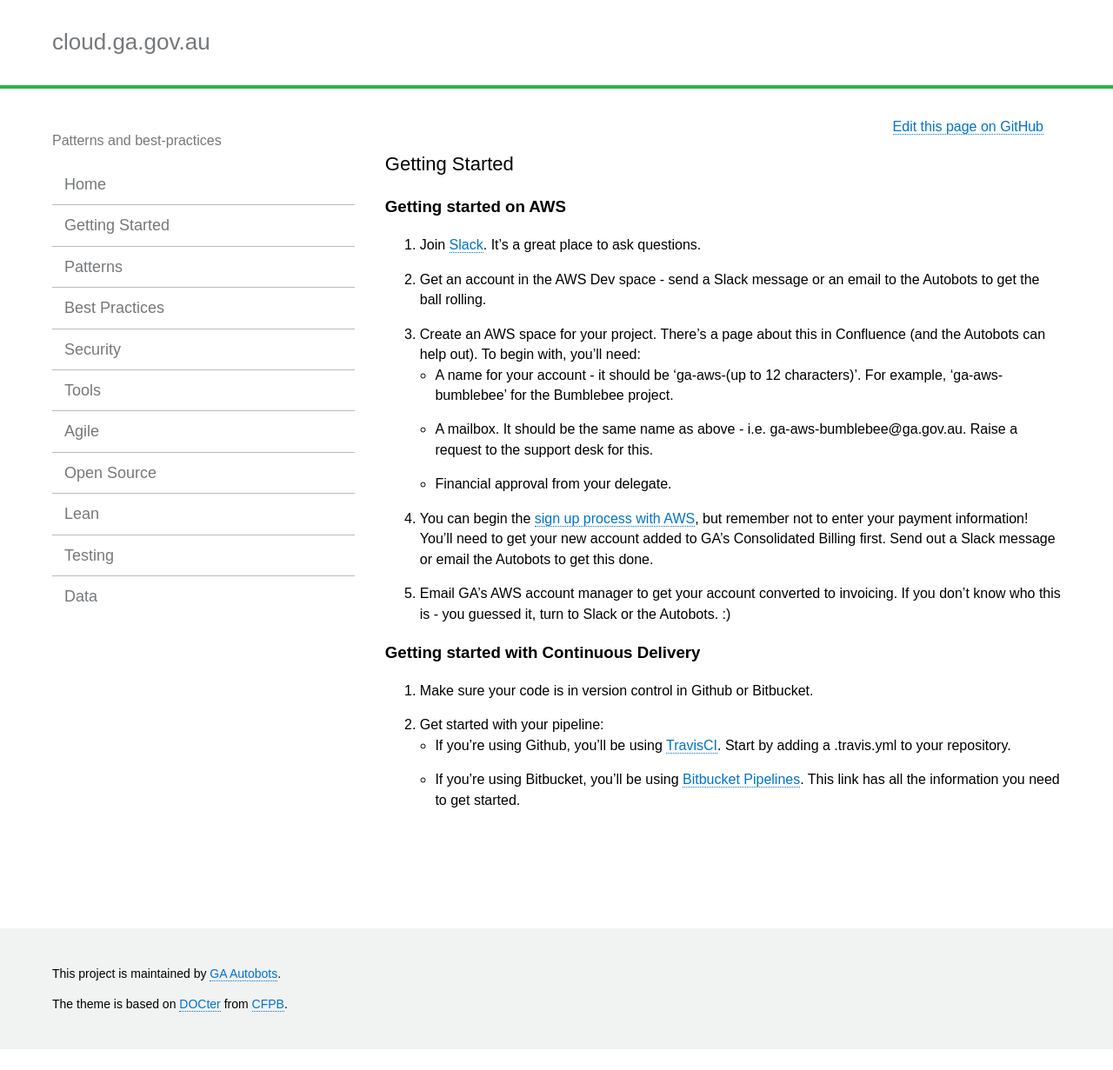
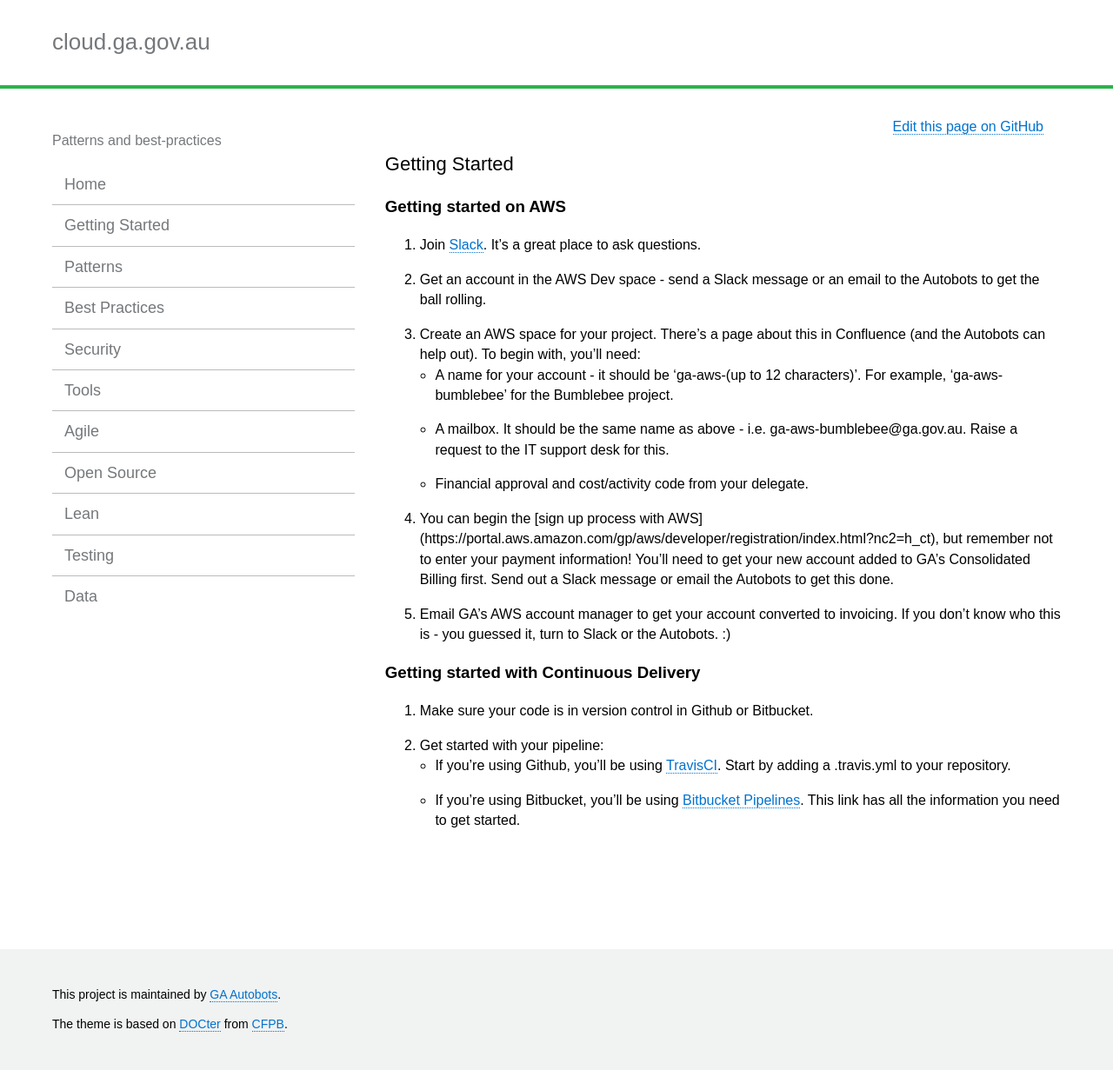
Before and after one commit to GeoscienceAustralia/cloud, a Jekyll site: the page built from docs/_pages/getting_started_index.md, in a window 1280 px wide. Shown: the whole page at 87% size. Built offline with Jekyll 4.4.1, drawn with Linux system fonts in a browser that asks for light colours; before the commit the page ends 1207 px from its top, so only the background shows below that.

Commit message:
Update getting_started_index.md

```diff
--- a/docs/_pages/getting_started_index.md
+++ b/docs/_pages/getting_started_index.md
@@ -10,9 +10,9 @@ permalink: getting_started_index.html
 2. Get an account in the AWS Dev space - send a Slack message or an email to the Autobots to get the ball rolling.
 3. Create an AWS space for your project. There's a page about this in Confluence (and the Autobots can help out). To begin with, you'll need:
   * A name for your account - it should be 'ga-aws-(up to 12 characters)'. For example, 'ga-aws-bumblebee' for the Bumblebee project.
-  * A mailbox. It should be the same name as above - i.e. ga-aws-bumblebee@ga.gov.au. Raise a request to the support desk for this.
-  * Financial approval from your delegate.
-4. You can begin the [sign up process with AWS](https://portal.aws.amazon.com/gp/aws/developer/registration/index.html?nc2=h_ct), but remember not to enter your payment information! You'll need to get your new account added to GA's Consolidated Billing first. Send out a Slack message or email the Autobots to get this done.
+  * A mailbox. It should be the same name as above - i.e. ga-aws-bumblebee@ga.gov.au. Raise a request to the IT support desk for this.
+  * Financial approval and cost/activity code from your delegate.
+4. You can begin the [sign up process with AWS] (https://portal.aws.amazon.com/gp/aws/developer/registration/index.html?nc2=h_ct), but remember not to enter your payment information! You'll need to get your new account added to GA's Consolidated Billing first. Send out a Slack message or email the Autobots to get this done.
 5. Email GA's AWS account manager to get your account converted to invoicing. If you don't know who this is - you guessed it, turn to Slack or the Autobots. :)
 
 ### Getting started with Continuous Delivery
```
